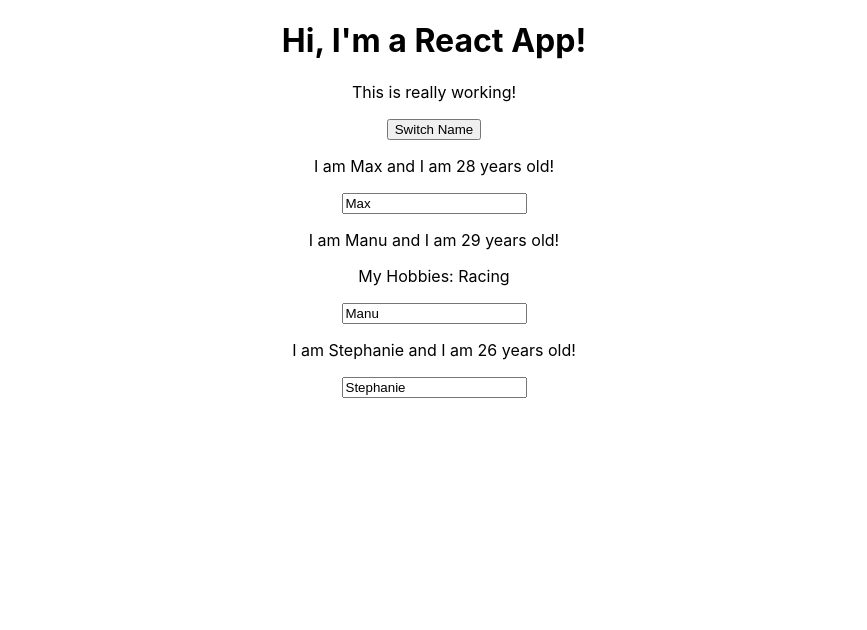
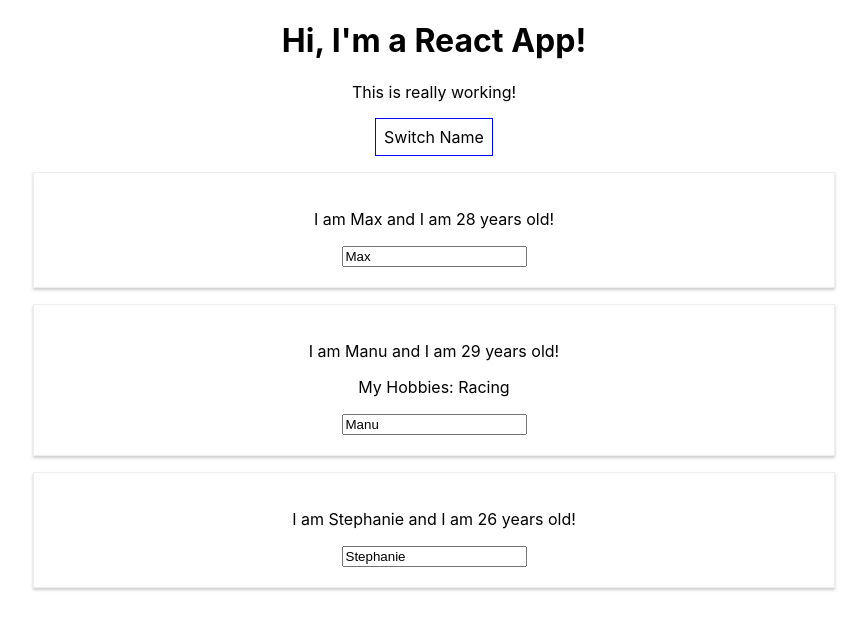
Before and after one commit to JCVogelsberg/Udemy-React-Course, a React (Create React App) app in the folder react-complete-guide--scripts-version/: page / in a window 1280 px wide. Shown: the top 630 px of the page, without its empty margins (206-1073 px from the left). Built offline with nearby package versions, Linux system fonts and the light colour scheme.

Commit message:
Styling React components - work comp

```diff
--- a/react-complete-guide--scripts-version/src/App.js
+++ b/react-complete-guide--scripts-version/src/App.js
@@ -35,11 +35,24 @@ class App extends Component {
 
 
   render() {
+
+    const buttonStyles = {
+      backgroundColor: 'white',
+      font: 'inherit',
+      border: '1px solid blue',
+      padding: '8px',
+      cursor: 'pointer'
+    };
+
     return (
       <div className="App">
         <h1>Hi, I'm a React App!</h1>
         <p>This is really working!</p>
-        <button onClick={() => { return this.switchNameHandler('NeRF!!!')} }>Switch Name</button>
+        <button
+          onClick={() => { return this.switchNameHandler('NeRF!!!')} }
+          style={buttonStyles}>
+          Switch Name
+        </button>
         <Person
           name={this.state.personsArray[0].name}
           age={this.state.personsArray[0].age}
--- /dev/null
+++ b/react-complete-guide--scripts-version/src/Person/Person.css
@@ -0,0 +1,12 @@
+/* person.css
+  - ALL CODE WRITTEN HERE IS GLOBAL! -
+*/
+
+.person {
+    width: 60%;
+    margin: 16px auto;
+    border: 1px solid #eee;
+    box-shadow: 0 2px 3px #ccc;
+    padding: 20px 16px;
+    text-align: center;
+}
--- a/react-complete-guide--scripts-version/src/Person/Person.js
+++ b/react-complete-guide--scripts-version/src/Person/Person.js
@@ -1,8 +1,9 @@
 import React from 'react';
+import './Person.css';
 
 const person = (props) => {
   return (
-    <div>
+    <div className="person">
       <p onClick={props.click}>I am {props.name} and I am {props.age} years old!</p>
       <p>{props.children}</p>
       <input type="text" onChange={props.changed} value={props.name} />
```
Also changed, not shown: 1 other file (tests, documents, lock files or other folders).
